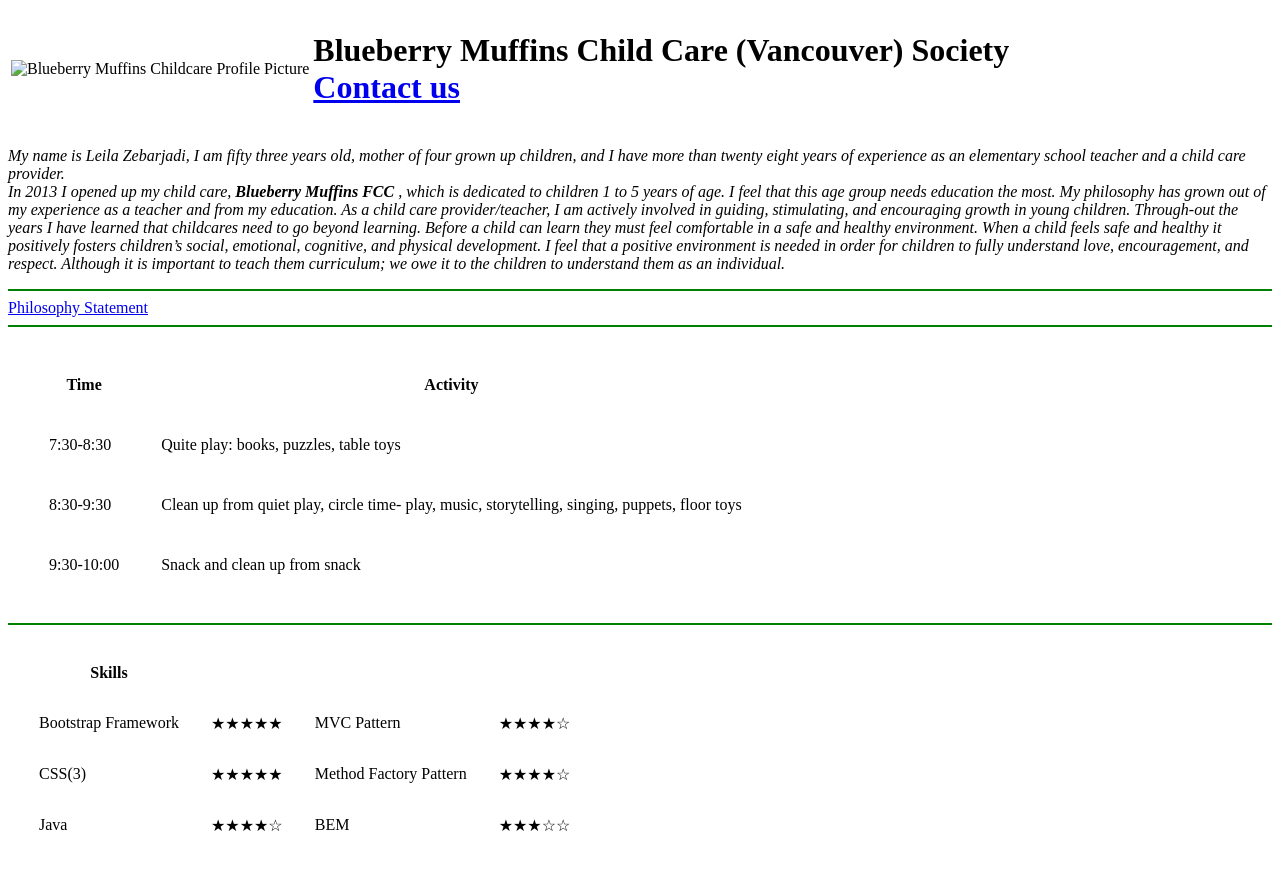
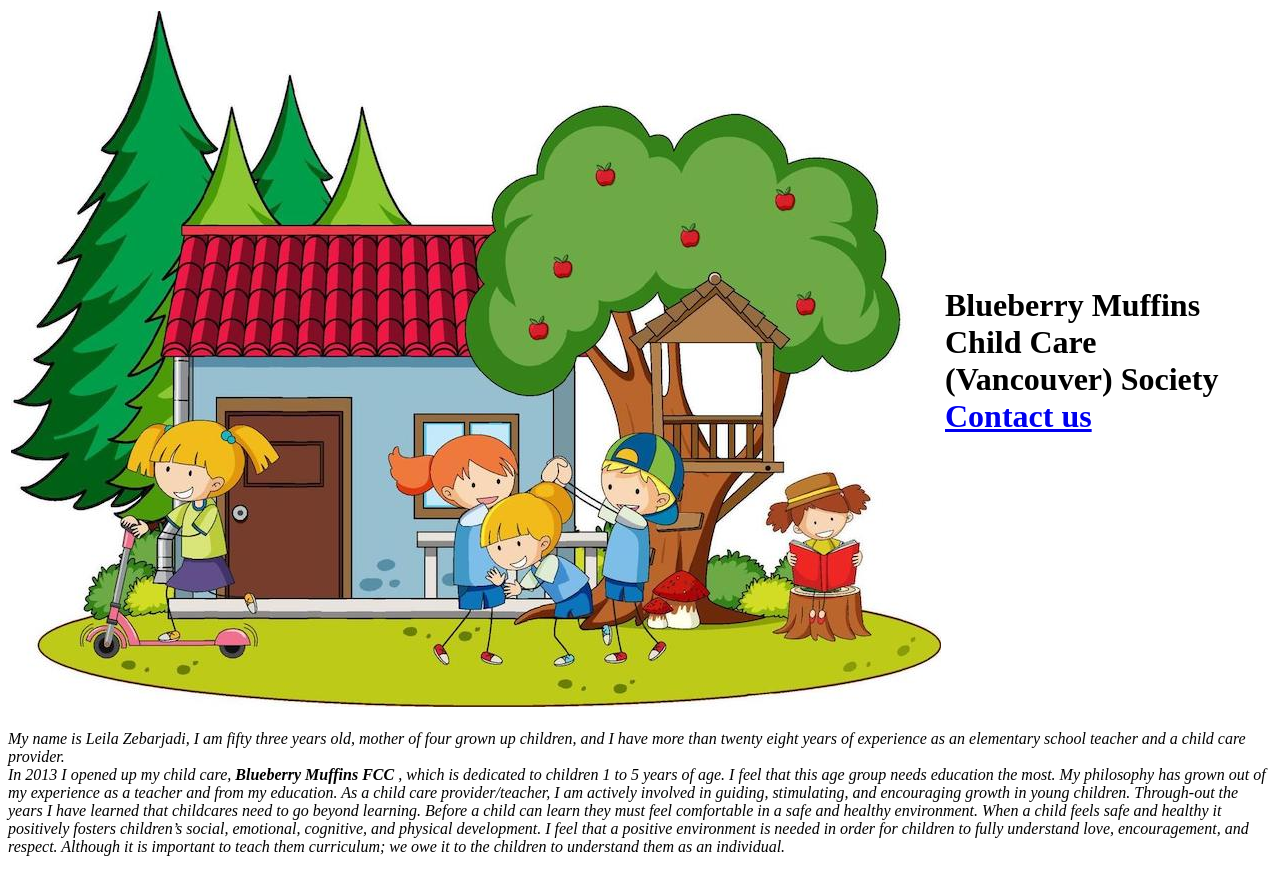
Before and after one commit to smodares/Parent-Package, a plain HTML site: page index.html in a window 1280 px wide. Shown: the top 869 px of the page. Drawn offline with Linux system fonts and the light colour scheme.

Commit message:
Images address change

```diff
--- a/index.html
+++ b/index.html
@@ -9,7 +9,7 @@
 <body>
   <table>
     <tr>
-      <td> <img src="Images/daycare pic.jpg" alt="Blueberry Muffins Childcare Profile Picture"></td>
+      <td> <img src="Daycare pic.jpg" alt="Blueberry Muffins Childcare Profile Picture"></td>
       <td>
         <h1> Blueberry Muffins Child Care (Vancouver) Society <br /><a href="Contact us.html">Contact us</a></h1>
       </td>
```
